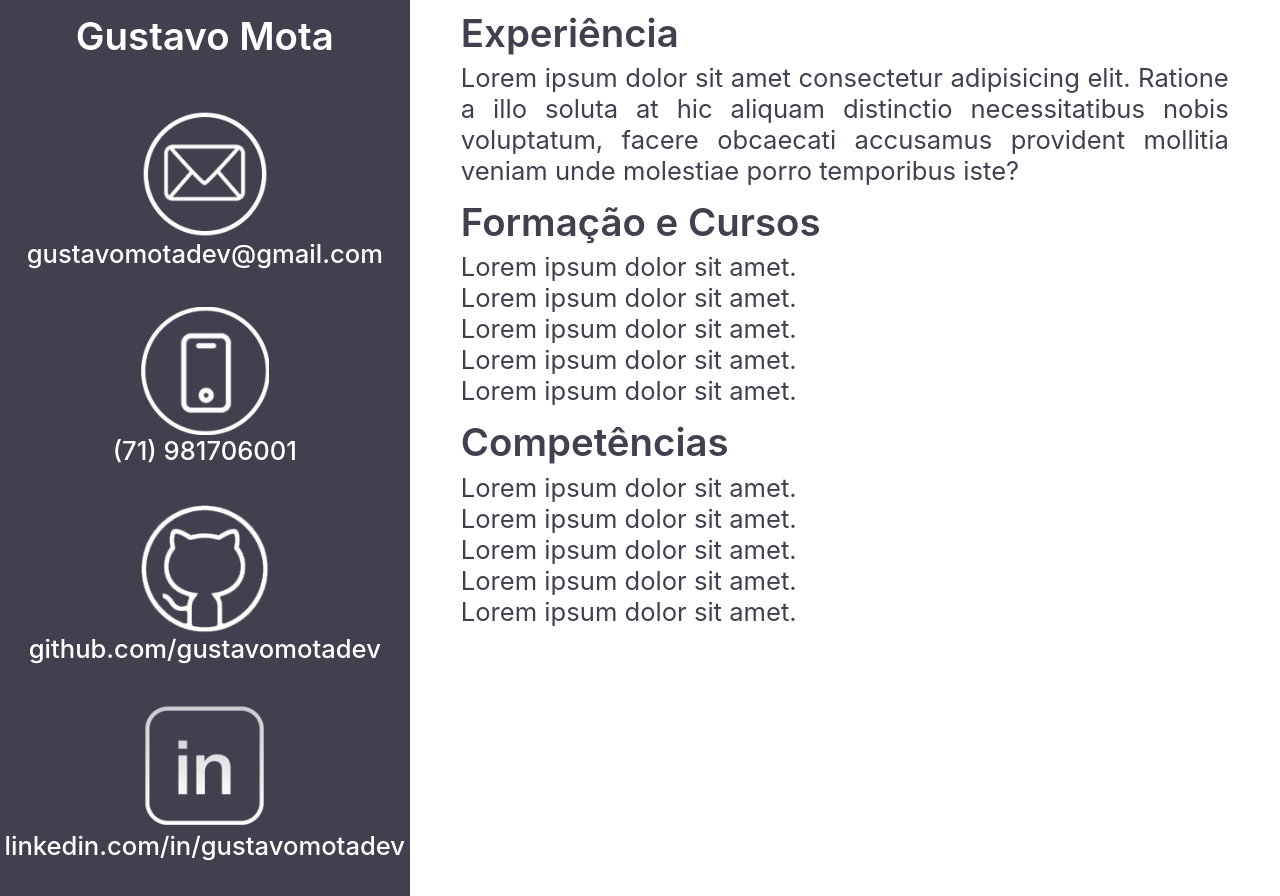
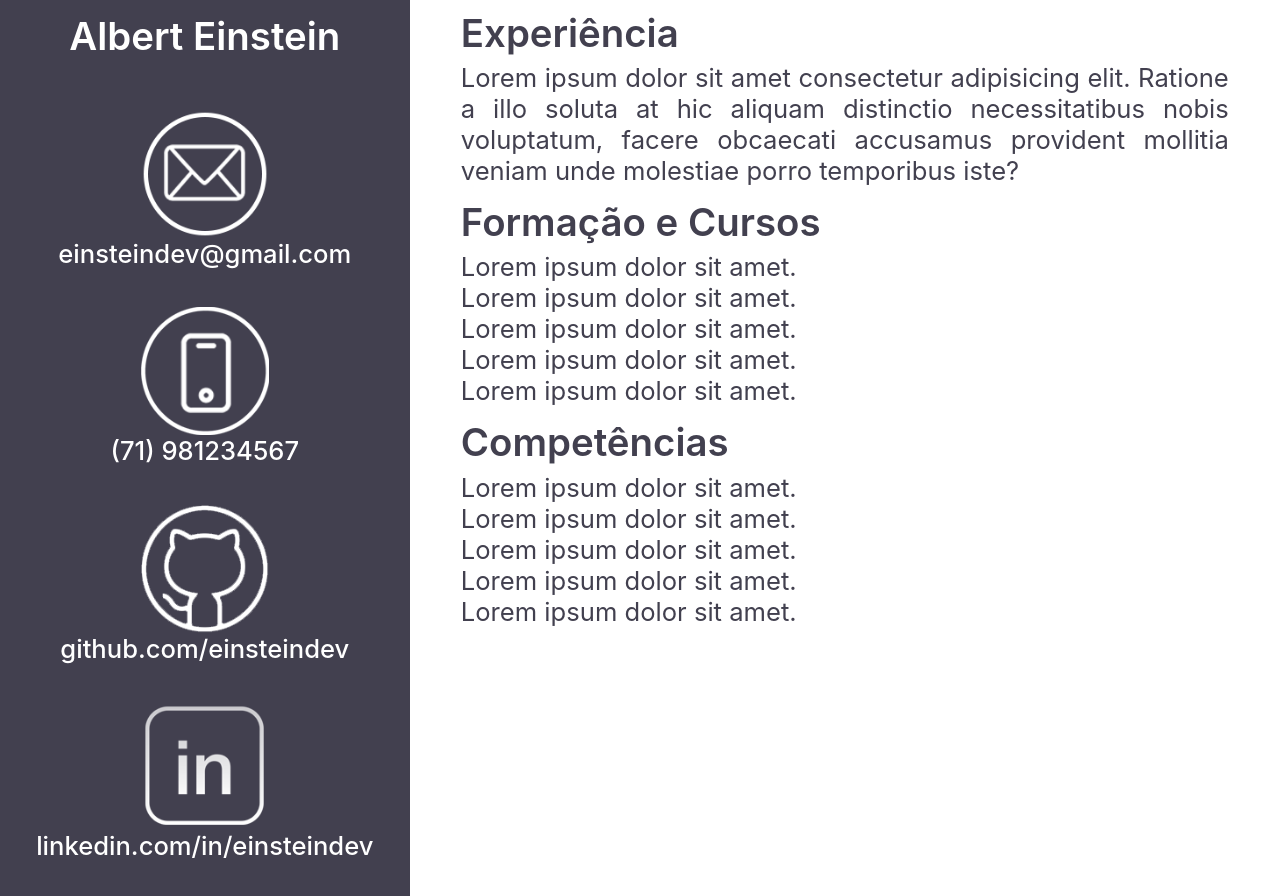
Before and after one commit to gsimoes00/responsive-curriculum, a plain HTML site: page index.html in a window 1280 px wide. Shown: the part 397-1293 px from the top of the page. Drawn offline with Linux system fonts and the light colour scheme.

Commit message:
updated some files

```diff
--- a/index.html
+++ b/index.html
@@ -3,7 +3,7 @@
 <head>
     <meta charset="UTF-8">
     <meta name="viewport" content="width=device-width, initial-scale=1.0">
-    <title>Currículo de Gustavo Mota</title>
+    <title>Currículo de Albert Einstein</title>
     <link rel="stylesheet" href="./assets/css/styles.css">
     <!-- favicon stuff below -->
     <link rel="apple-touch-icon" sizes="180x180" href="./assets/icons/apple-touch-icon.png">
@@ -20,17 +20,17 @@
 
     <div class="layout-container-1">
         <div class="sidebar">
-            <img class="profile-pic" src="./assets/img/profile.jpg" alt="Foto de Gustavo Mota.">
+            <img class="profile-pic" src="./assets/img/profile.jpg" alt="Foto de Albert Einstein.">
             <address class="address-grid">
-                <h2>Gustavo Mota</h2>
+                <h2>Albert Einstein</h2>
                 <img class="mail-pic" src="./assets/img/mail.png" alt="Ícone de E-mail.">
-                <a href="mailto:gustavomotadev@gmail.com">gustavomotadev@gmail.com</a>
+                <a href="mailto:einsteindev@gmail.com">einsteindev@gmail.com</a>
                 <img class="phone-pic" src="./assets/img/phone.png" alt="Ícone de Telefone.">
-                <span>(71) 981706001</span>
+                <span>(71) 981234567</span>
                 <img class="git-pic" src="./assets/img/git.png" alt="Logo GitHub.">
-                <a href="https://www.github.com/gsimoes00">github.com/gustavomotadev</a>
+                <a href="https://www.github.com/gsimoes00">github.com/einsteindev</a>
                 <img class="linkedin-pic" src="./assets/img/linkedin.png" alt="Logo Linkedin.">
-                <a href="https://www.linkedin.com/in/gustavomotasi">linkedin.com/in/gustavomotadev</a>
+                <a href="https://www.linkedin.com/in/einsteinsi">linkedin.com/in/einsteindev</a>
                 <img class="address-pic" src="./assets/img/address.png" alt="Ícone de Localização.">
                 <span>Salvador - Bahia</span>
             </address>
```
Also changed, not shown: assets/img/profile.jpg.
